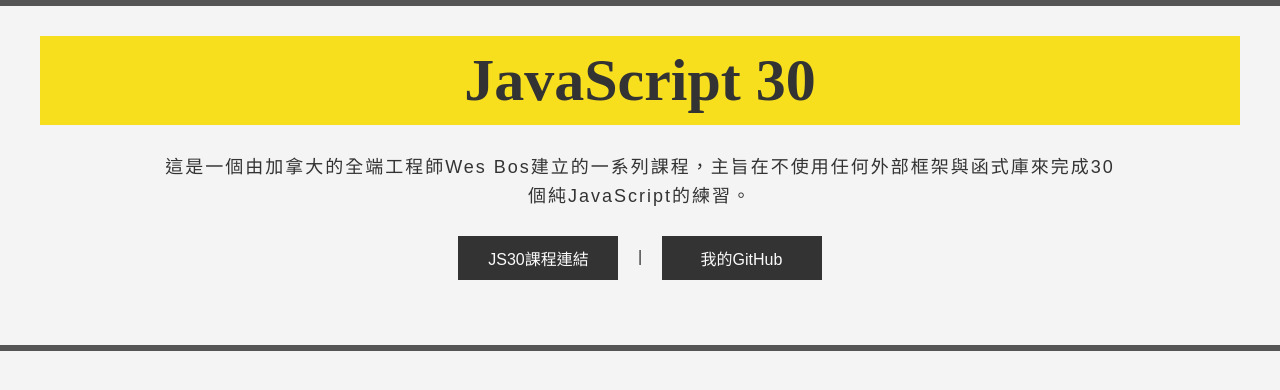
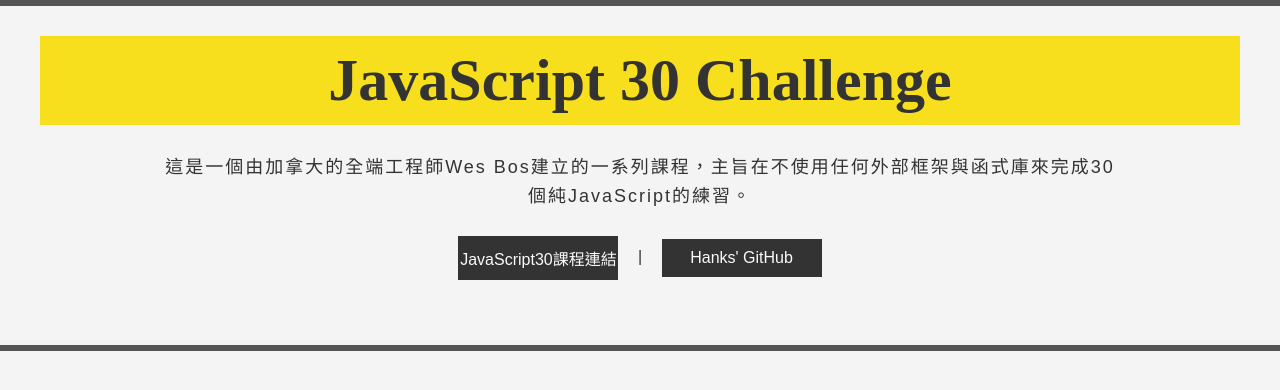
Before and after one commit to HanksJCTsai/JavaScript30DaysChallenge, a plain HTML site: page index.html in a window 1280 px wide. Drawn offline with Linux system fonts and the light colour scheme.

Commit message:
Update index.html

```diff
--- a/index.html
+++ b/index.html
@@ -32,15 +32,15 @@
 <body>
   <div class="container">
     <div class="head">
-      <h1 class="head__title">JavaScript 30</h1>
+      <h1 class="head__title">JavaScript 30 Challenge</h1>
       <div class="head__info"></div>
       <div class="head__desc">
         這是一個由加拿大的全端工程師Wes Bos建立的一系列課程，主旨在不使用任何外部框架與函式庫來完成30個純JavaScript的練習。</div>
       <div class="head__info">
         <a class="head__btn" href="https://javascript30.com/" onclick="ga('send', 'event', 'button', 'click', 'js30-website', 1);"
-          target="_blank">JS30課程連結 </a> |
+          target="_blank">JavaScript30課程連結 </a> |
         <a class="head__btn" href="https://github.com/HanksJCTsai/JavaScript30DaysChallenge" onclick="ga('send', 'event', 'button', 'click', 'js30-github-head', 1);"
-          target="_blank">我的GitHub</a>
+          target="_blank">Hanks' GitHub</a>
       </div>
     </div>
   </div>
```
